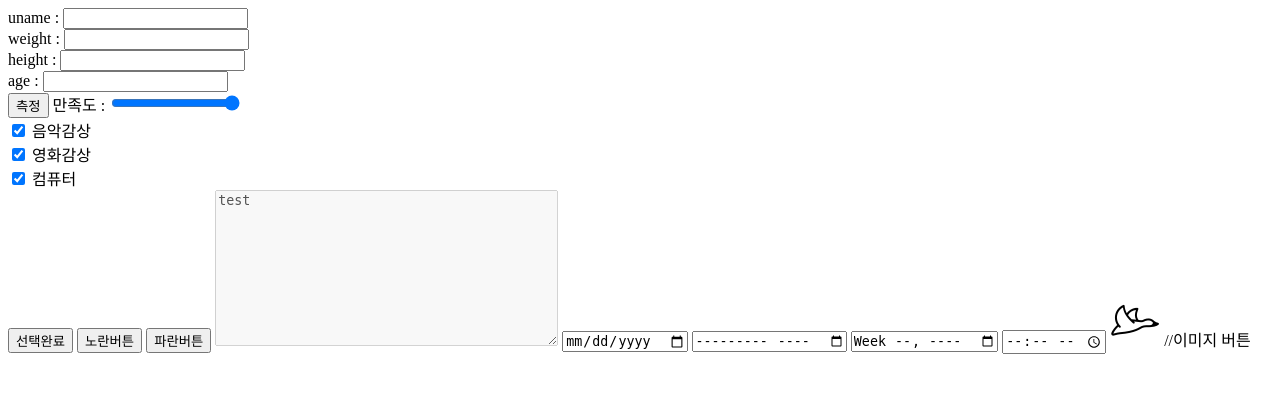
After one commit to Sangyoon0816/project_front, a PHP site: page /input1229.html in a window 1280 px wide. The commit adds this page. Shown: the top 393 px of the page. Run offline with PHP 8.4, Linux system fonts and the light colour scheme.

Commit message:
1229 커밋

```diff
--- /dev/null
+++ b/input1229.html
@@ -0,0 +1,48 @@
+<!DOCTYPE html>
+<html lang="en">
+<head>
+    <meta charset="UTF-8">
+    <meta name="viewport" content="width=device-width, initial-scale=1.0">
+    <title>회원가입</title>
+    <script>
+        function changecolor1(){
+            document.bgColor = 'yellow';
+        }
+        function changecolor2(){
+            document.bgColor = 'blue';
+        }
+    </script>
+
+</head>
+<body>
+    <form action = "process_test.php" method = "post">
+        uname : <input type = "text" name = "uname" required><br>
+        weight : <input type = "text" name = "weight" required><br>
+        height : <input type = "text" name = "height" required><br>
+
+        age : <input type = "number" name = "age" required><br>
+        <input type = "submit" value = "측정">
+        만족도 : <input type = "range" name = "score" min = "0" max = "5" step = "0.5" value = "5">
+    </form>
+
+    <form action = "process_test.php" method = "post">
+        <input type = "checkbox" name = "c1" value = "music" checked> 음악감상
+        <br>
+        <input type = "checkbox" name = "c2" value = "movie" checked> 영화감상
+        <br>
+        <input type = "checkbox" name = "c3" value = "computer" checked> 컴퓨터
+        <br>
+        <input type = "submit" value = "선택완료">
+        <input type = "button" value = "노란버튼" onmouseover = "changecolor1()">
+        <input type = "button" value = "파란버튼" onmouseover = "changecolor2()">
+        <textarea name = 'content' rows = '10' cols = '40' disabled>test</textarea>
+        <input type = 'date' name = 's_date'>
+        <input type = 'month' name = 's_date'>
+        <input type = 'week' name = 's_date'>
+        <input type = 'time' name = 's_date'>
+        <input type = 'image' src = ./icons8-나는-새-50.png width = '50' height = '50'> //이미지 버튼
+
+    </form>
+
+</body>
+</html>
```
Also changed, not shown: exam.php (+15 -3 lines), process_test.php (added, +22 -0 lines).
